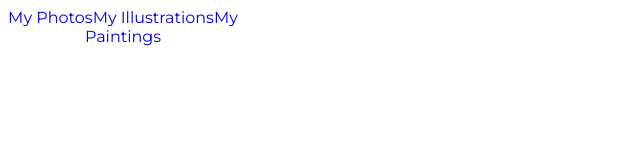
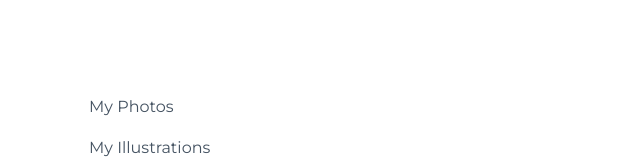
Before and after one commit to belovedpearl/challenge, a React (Create React App) app in the folder my-app/: page / in a window 1280 px wide. Shown: the top 160 px of the page, without its empty margins (0-640 px from the left). Built offline with nearby package versions, Linux system fonts and the light colour scheme.

Commit message:
Add styles to a react project

```diff
--- a/my-app/src/components/Sidebar.js
+++ b/my-app/src/components/Sidebar.js
@@ -1,8 +1,9 @@
 import React from 'react';
+import css from "./css/Sidebar.module.css";
 
 function SideBar(){
     return (
-        <div>
+        <div className={css.sidebar}>
             <a href='#'>My Photos</a>
             <a href='#'>My Illustrations</a>
             <a href='#'>My Paintings</a>
```
